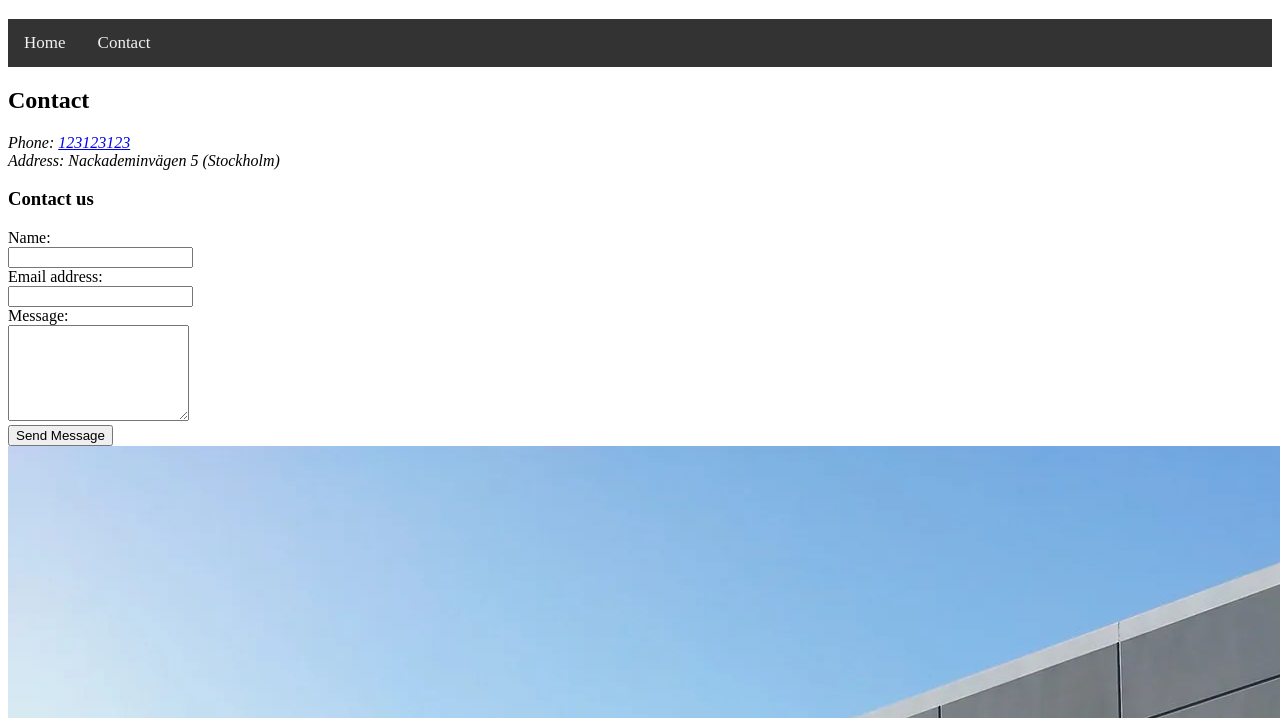
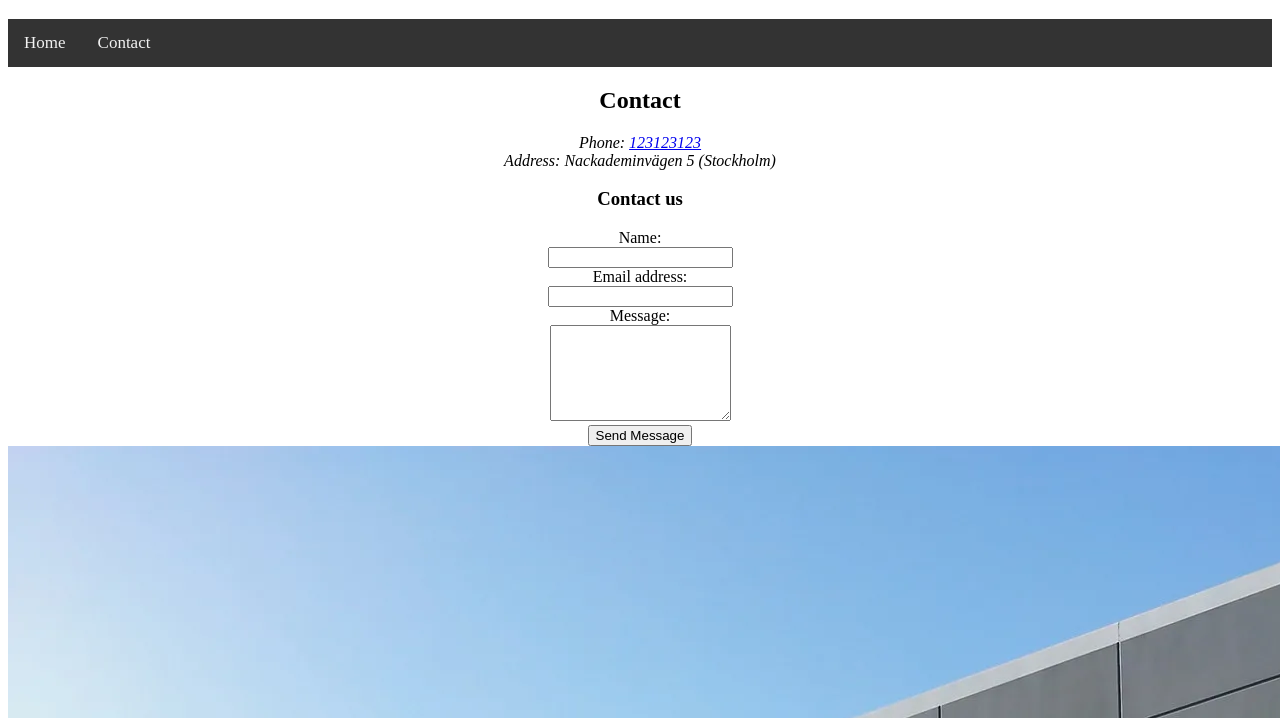
Before and after one commit to VilleGillstrom/FrontendForetagssida, a plain HTML site: page contact.html in a window 1280 px wide. Shown: the part 82-800 px from the top of the page. Drawn offline with Linux system fonts and the light colour scheme.

Commit message:
Adds stuff

```diff
--- a/contact.html
+++ b/contact.html
@@ -10,10 +10,11 @@
     <link href="styles/contact-form.css" rel="stylesheet">
 </head>
 <body>
+<header>
 <script id="replace_with_navbar" src="scripts/nav.js"></script>
-
+</header>
+<div class="main-content">
 <h2> Contact </h2>
-
 <address>
     Phone: <a href="tel:123123123">123123123</a> <br>
     Address: Nackademinvägen 5 (Stockholm) <br>
@@ -21,27 +22,26 @@
 
 <div class="cf-body">
     <div id="cf-form">
-
         <h3 class="cf-h3">Contact us</h3>
-        <form id="cf-form-id" class="cf-form-class" method="post" action="">
+        <form id="cf-form-id" class="cf-form-class" method="post" action="post-contact.html">
             <div class="cf-form-group">
                 <label for="Name" class="cf-label">Name:</label>
                 <div class="cf-input-group">
-                    <input type="text" id="Name" name="Name" class="cf-form-control" required>
+                    <input type="text" id="Name" name="Name" class="field" required>
                 </div>
             </div>
 
             <div class="cf-form-group">
                 <label for="Email" class="cf-label">Email address:</label>
                 <div class="cf-input-group">
-                    <input type="email" id="Email" name="Email" class="cf-form-control" required>
+                    <input type="email" id="Email" name="Email" class="field" required>
                 </div>
             </div>
 
             <div class="cf-form-group">
                 <label for="Message" class="cf-label">Message:</label>
                 <div class="cf-input-group">
-                    <textarea id="Message" name="Message" class="cf-form-control" rows="6" maxlength="3000" required></textarea>
+                    <textarea id="Message" name="Message" class="field" rows="6" maxlength="3000" required></textarea>
                 </div>
             </div>
 
@@ -51,11 +51,10 @@
 
         </form>
         <script  type="text/javascript" src="scripts/contactForm.js"></script>
-
     </div>
 
 </div>
-
+</div>
 <img src="images/office.webp" alt="Image of our amazing office."/>
 </body>
 </html>
--- a/index.html
+++ b/index.html
@@ -7,10 +7,11 @@
     <link href="styles/style.css" rel="stylesheet" />
 </head>
 <body>
+<header>
+    <script id="replace_with_navbar" src="scripts/nav.js"></script>
+</header>
 <div>
-    <div>
-        <script id="replace_with_navbar" src="scripts/nav.js"></script>
-    </div>
+
 
 <!--    <div class="wideImg-div">
         <img class="wideImg" src="images/bigdice-edit.png" alt="Imaged of dice">
--- a/styles/style.css
+++ b/styles/style.css
@@ -45,3 +45,15 @@ img.top-img {
 
 .flx-div.item.img {
 }
+
+.main-content {
+    child-align: middle ;
+    text-align: center;
+}
+.cf-body {
+
+}
+
+.field {
+
+}
```
Also changed, not shown: contact-post-submit.html (deleted, +0 -10 lines), post-contact.html (added, +20 -0 lines).
